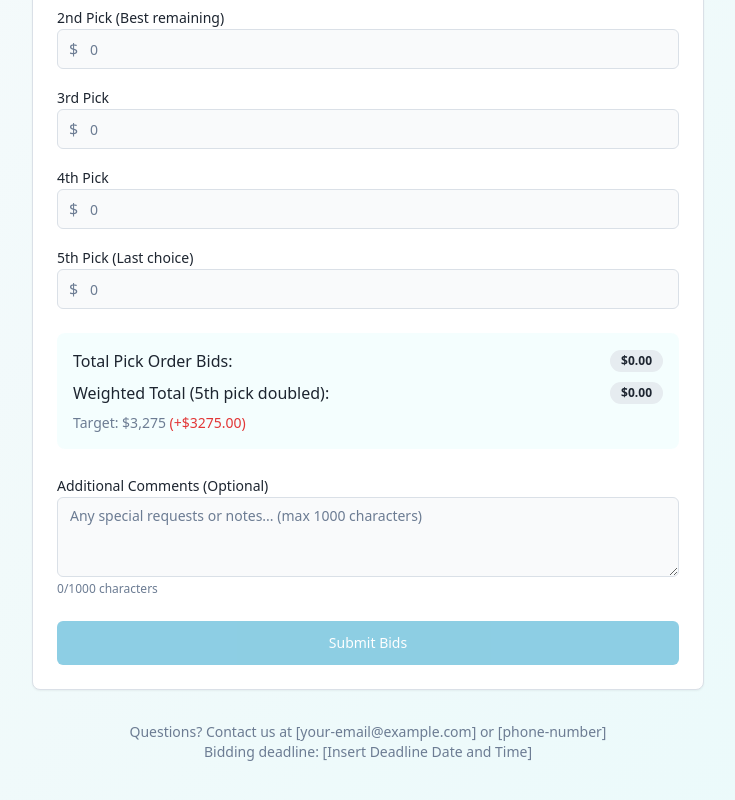
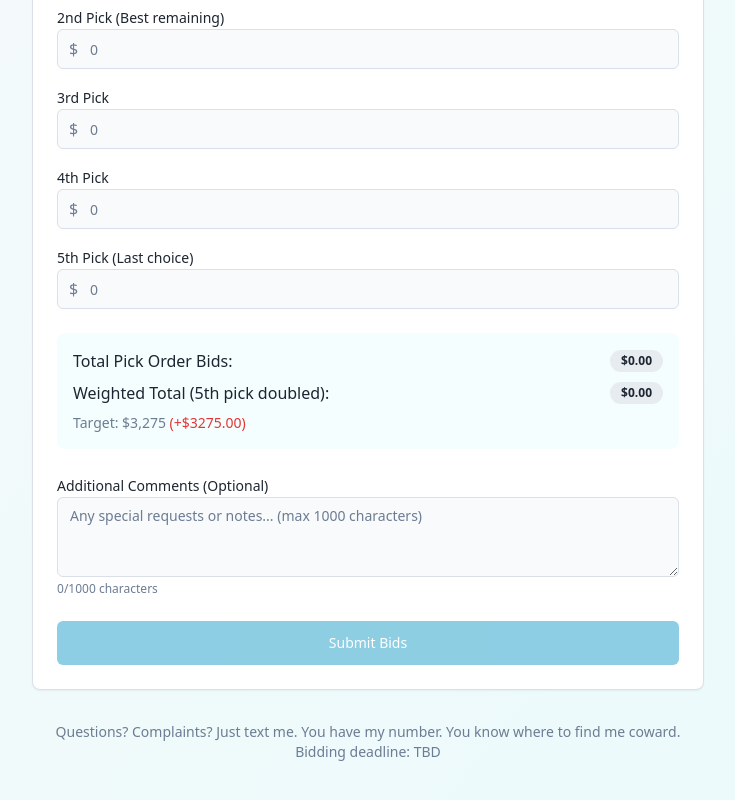
Before and after one commit to Lexiconerd/fair-room-bids, a React (Vite) app: page /bidding in a window 1280 px wide. Shown: the part 805-1605 px from the top of the page, without its empty margins (272-1007 px from the left). Built offline with nearby package versions, Linux system fonts and the light colour scheme.

Commit message:
Update Bidding.tsx

```diff
--- a/src/pages/Bidding.tsx
+++ b/src/pages/Bidding.tsx
@@ -459,8 +459,8 @@ const Bidding = () => {
 
           {/* Contact Info */}
           <div className="mt-8 text-center text-sm text-muted-foreground">
-            <p>Questions? Contact us at [your-email@example.com] or [phone-number]</p>
-            <p>Bidding deadline: [Insert Deadline Date and Time]</p>
+            <p>Questions? Complaints? Just text me. You have my number. You know where to find me coward.</p>
+            <p>Bidding deadline: TBD</p>
           </div>
         </div>
       </main>
```
